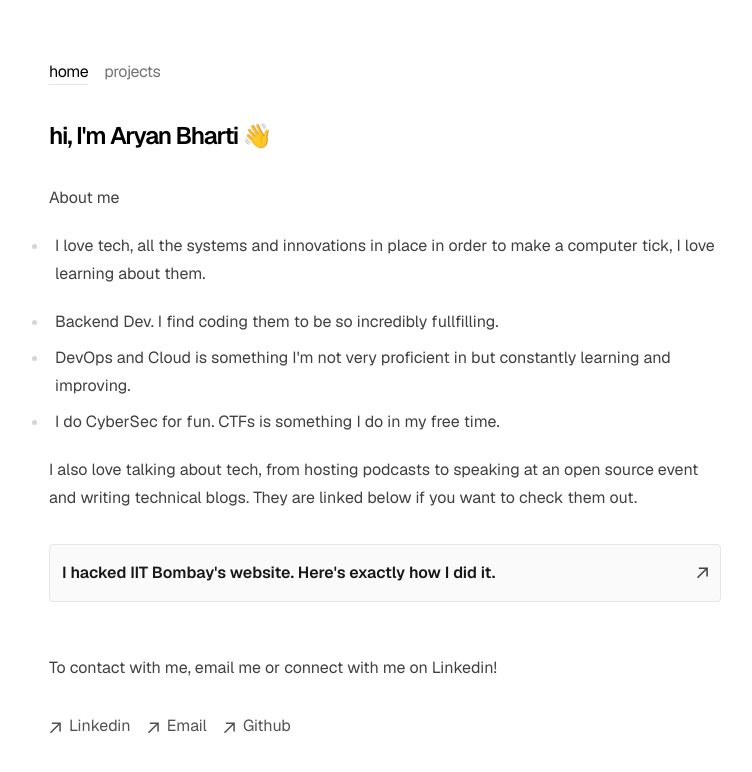
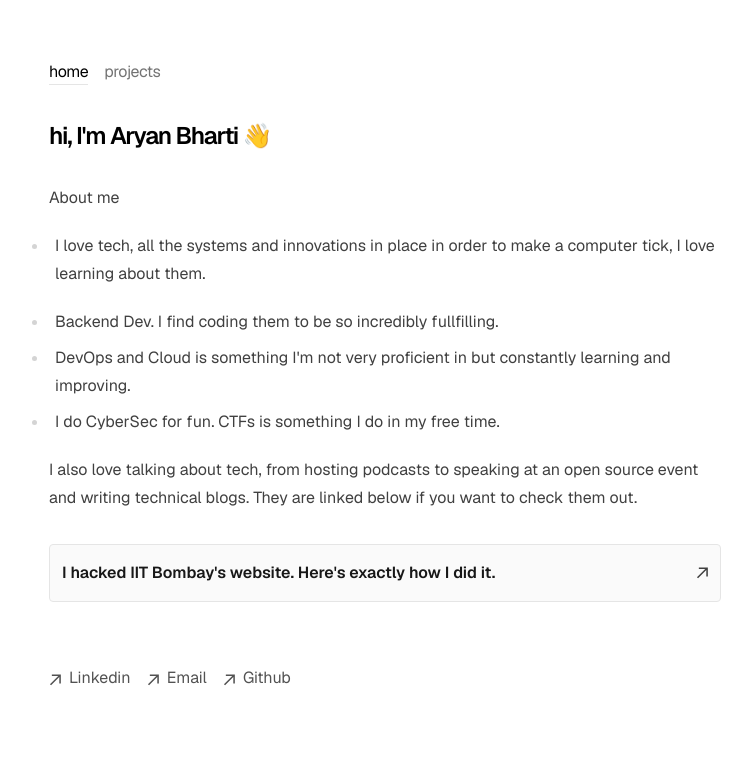
Before and after one commit to woaitsAryan/portfolio-website, a Next.js app: page / in a window 1280 px wide. Shown: the top 772 px of the page, without its empty margins (255-1007 px from the left). Built offline with nearby package versions, Linux system fonts and the light colour scheme.

Commit message:
feat: Added a 404 page

```diff
--- /dev/null
+++ b/app/not-found.tsx
@@ -0,0 +1,12 @@
+import Link from "next/link";
+
+const NotFound = () => {
+  return (
+    <main>
+      <h1>Whoops, how did you even reach here? </h1>
+      <p>Anyways, this endpoint doesn&apos;t exist so go to one that does from the navbar above </p>
+    </main>
+  );
+}
+
+export default NotFound;
--- a/app/section/footer.tsx
+++ b/app/section/footer.tsx
@@ -2,18 +2,13 @@ import SocialsLink from "../components/socialsLink";
 
 const Footer = () => {
     return (
-        <section>
-            <div className="prose prose-neutral dark:prose-invert">
-                <p>
-                    To contact with me, email me or connect with me on Linkedin!
-                </p>
-            </div>
+        <aside>
             <ul className="flex flex-col md:flex-row mt-8 space-x-0 md:space-x-4 space-y-2 md:space-y-0 font-sm text-neutral-600 dark:text-neutral-300">
                 <SocialsLink url="https://www.linkedin.com/in/aryanbharti/" title="Linkedin" />
                 <SocialsLink url="mailto:workaryanbharti@gmail.com" title="Email" />
                 <SocialsLink url="https://github.com/woaitsAryan" title="Github" />
             </ul>
-        </section>
+        </aside>
     )
 }
 
--- a/app/section/navbar.tsx
+++ b/app/section/navbar.tsx
@@ -15,7 +15,7 @@ const navItems = {
 
 const Navbar = () => {
   return (
-    <section className="-ml-[8px] mb-8 tracking-tight">
+    <aside className="-ml-[8px] mb-8 tracking-tight">
       <div className="lg:sticky lg:top-20">
         <LayoutGroup>
           <nav
@@ -32,7 +32,7 @@ const Navbar = () => {
           </nav>
         </LayoutGroup>
       </div>
-    </section>
+    </aside>
   );
 }
 
```
